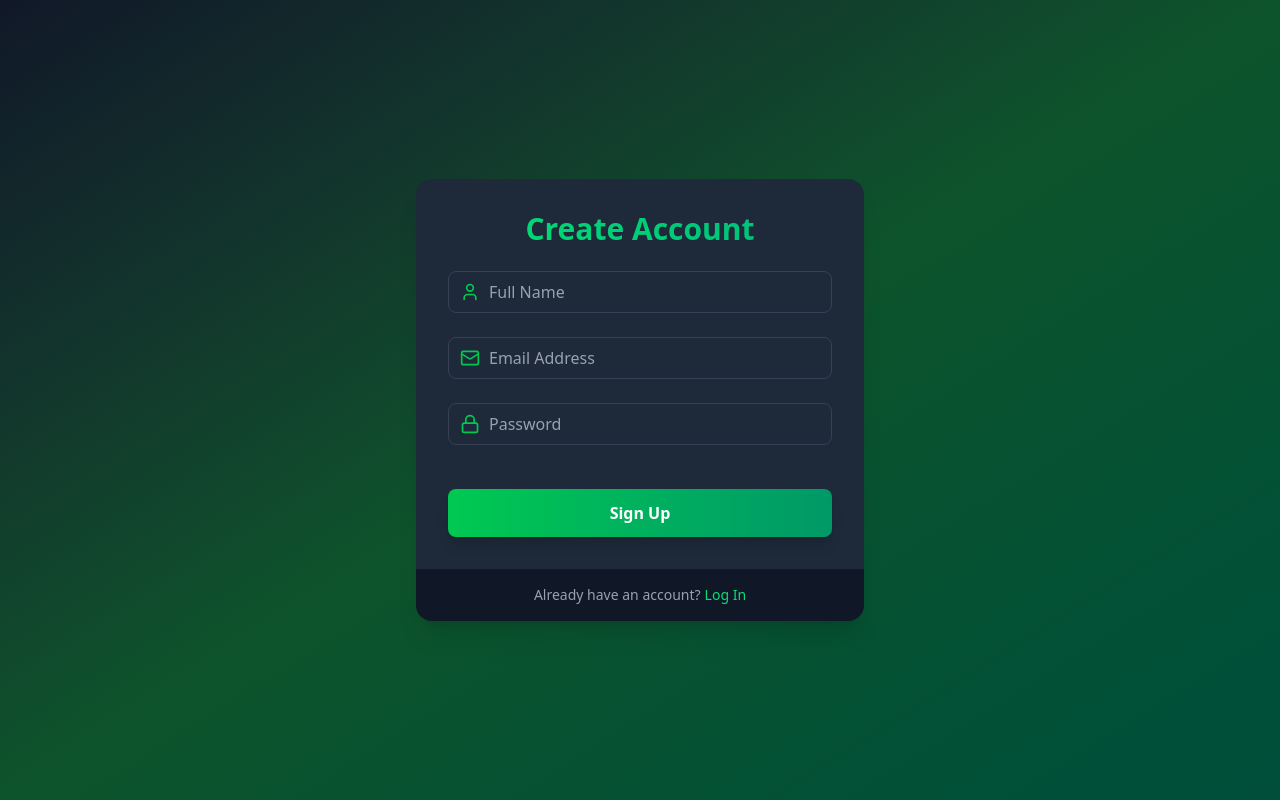
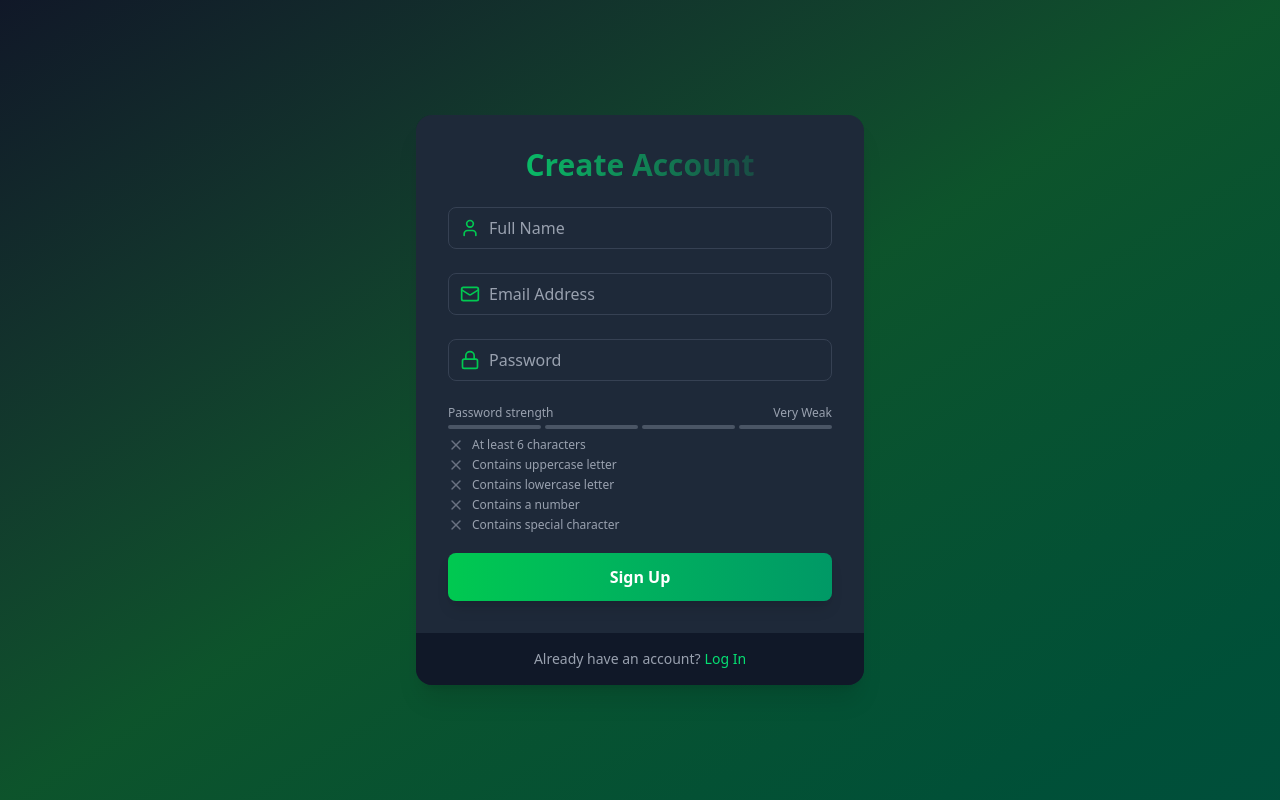
Before and after one commit to newcodesubed/ConnectQ, a React (Vite) app in the folder frontend/: page /signup in a window 1280 px wide. Built offline with nearby package versions, Linux system fonts and the light colour scheme; no server answers.

Commit message:
feat: added password strengthmeter in signup page

```diff
--- a/frontend/src/components/LoadingSpinner.tsx
+++ b/frontend/src/components/LoadingSpinner.tsx
@@ -5,11 +5,22 @@ const LoadingSpinner: FC = () => {
   return (
     <div className="min-h-screen bg-gradient-to-br from-gray-900 via-green-900 to-emerald-900 flex items-center justify-center relative overflow-hidden">
       {/* Simple Loading Spinner */}
-      <motion.div
+      {/* <motion.div
         className="w-16 h-16 border-4 border-t-4 border-t-green-500 border-green-200 rounded-full"
         animate={{ rotate: 360 }}
         transition={{ duration: 1, repeat: Infinity, ease: "linear" }}
-      />
+      /> */}
+      <motion.img
+      src="/logo.png"
+      alt="Loading..."
+      className="w-16 h-16 rounded-full"
+      animate={{ scale: [1, 1.2, 1] }}
+      transition={{
+        duration: 1.5,
+        repeat: Infinity,
+        ease: "easeInOut",
+      }}
+    />
     </div>
   );
 };
--- /dev/null
+++ b/frontend/src/components/PasswordStrength.tsx
@@ -0,0 +1,91 @@
+import { Check, X } from "lucide-react";
+
+interface PasswordCriteriaProps {
+  password: string;
+}
+
+const PasswordCriteria: React.FC<PasswordCriteriaProps> = ({ password }) => {
+  const criteria = [
+    { label: "At least 6 characters", met: password.length >= 6 },
+    { label: "Contains uppercase letter", met: /[A-Z]/.test(password) },
+    { label: "Contains lowercase letter", met: /[a-z]/.test(password) },
+    { label: "Contains a number", met: /\d/.test(password) },
+    { label: "Contains special character", met: /[^A-Za-z0-9]/.test(password) },
+  ];
+
+  return (
+    <div className="mt-2 space-y-1">
+      {criteria.map((item) => (
+        <div key={item.label} className="flex items-center text-xs">
+          {item.met ? (
+            <Check className="size-4 text-green-500 mr-2" />
+          ) : (
+            <X className="size-4 text-gray-500 mr-2" />
+          )}
+          <span className={item.met ? "text-green-500" : "text-gray-400"}>
+            {item.label}
+          </span>
+        </div>
+      ))}
+    </div>
+  );
+};
+
+interface PasswordStrengthMeterProps {
+  password: string;
+}
+
+const PasswordStrengthMeter: React.FC<PasswordStrengthMeterProps> = ({
+  password,
+}) => {
+  const getStrength = (pass: string): number => {
+    let strength = 0;
+    if (pass.length >= 6) strength++;
+    if (/[a-z]/.test(pass) && /[A-Z]/.test(pass)) strength++;
+    if (/\d/.test(pass)) strength++;
+    if (/[^a-zA-Z\d]/.test(pass)) strength++;
+    return strength;
+  };
+
+  const strength = getStrength(password);
+
+  const getColor = (strength: number): string => {
+    if (strength === 0) return "bg-red-500";
+    if (strength === 1) return "bg-red-400";
+    if (strength === 2) return "bg-yellow-500";
+    if (strength === 3) return "bg-yellow-400";
+    return "bg-green-500";
+  };
+
+  const getStrengthText = (strength: number): string => {
+    if (strength === 0) return "Very Weak";
+    if (strength === 1) return "Weak";
+    if (strength === 2) return "Fair";
+    if (strength === 3) return "Good";
+    return "Strong";
+  };
+
+  return (
+    <div className="mt-2">
+      <div className="flex justify-between items-center mb-1">
+        <span className="text-xs text-gray-400">Password strength</span>
+        <span className="text-xs text-gray-400">
+          {getStrengthText(strength)}
+        </span>
+      </div>
+
+      <div className="flex space-x-1">
+        {[...Array(4)].map((_, index) => (
+          <div
+            key={index}
+            className={`h-1 w-1/4 rounded-full transition-colors duration-300
+              ${index < strength ? getColor(strength) : "bg-gray-600"}`}
+          />
+        ))}
+      </div>
+      <PasswordCriteria password={password} />
+    </div>
+  );
+};
+
+export default PasswordStrengthMeter;
--- a/frontend/src/pages/Signup.tsx
+++ b/frontend/src/pages/Signup.tsx
@@ -1,43 +1,10 @@
-// import { useState } from "react";
-// import Input from "../components/Input";
-// import Button from "../components/Button";
-// import { useAuthStore } from "../store/auth.store";
-// import { Link, useNavigate } from "react-router-dom";
-
-// export default function Signup() {
-//   const { signup, loading, error, roleChoice } = useAuthStore();
-//   const navigate = useNavigate();
-//   const [form, setForm] = useState({ name: "", email: "", password: "" });
-
-//   const submit = async (e: React.FormEvent) => {
-//     e.preventDefault();
-//     await signup(form);
-//     // after signup you may want to navigate to verify-email screen
-//     navigate("/verify-email");
-//   };
-
-//   return (
-//     <div className="min-h-screen grid place-items-center">
-//       <form onSubmit={submit} className="w-full max-w-md p-6 bg-white rounded-2xl shadow space-y-2">
-//         <h1 className="text-2xl font-bold">Create account</h1>
-//         <p className="text-sm text-gray-500">Selected role: <span className="font-medium">{roleChoice ?? "none"}</span></p>
-//         <Input label="Name" value={form.name} onChange={(e)=>setForm({...form, name:e.target.value})} required />
-//         <Input label="Email" type="email" value={form.email} onChange={(e)=>setForm({...form, email:e.target.value})} required />
-//         <Input label="Password" type="password" value={form.password} onChange={(e)=>setForm({...form, password:e.target.value})} required />
-//         {error && <p className="text-red-600 text-sm">{error}</p>}
-//         <Button disabled={loading} type="submit">{loading ? "Creating..." : "Sign up"}</Button>
-//         <p className="text-sm">Already have an account? <Link className="text-blue-600" to="/login">Login</Link></p>
-//       </form>
-//     </div>
-//   );
-// }
 import { motion } from "framer-motion";
 import Input from "../components/Input";
 import { User, Mail, Lock, Loader } from "lucide-react";
 import { useState, type FormEvent } from "react";
 import { Link, useNavigate } from "react-router-dom";
-// import PasswordStrengthMeter from "../components/PasswordStrengthMeter";
 import { useAuthStore } from "../store/auth.store";
+import PasswordStrengthMeter from "../components/PasswordStrength";
 
 export default function SignUpPage() {
   const [name, setName] = useState<string>("");
@@ -65,7 +32,7 @@ export default function SignUpPage() {
       className="max-w-md w-full bg-gray-800 bg-opacity-50 backdrop-filter backdrop-blur-xl rounded-2xl shadow-xl"
     >
       <div className="p-8">
-        <h2 className="text-3xl font-bold text-center bg-gradient-to-r from-green-400 to-emerald-500 text-transparent bg-clip-text mb-6">
+        <h2 className="text-3xl font-bold text-center bg-gradient-to-r from-green-400 to-emerald-550 text-transparent bg-clip-text mb-6">
           Create Account
         </h2>
 
@@ -101,7 +68,7 @@ export default function SignUpPage() {
             <p className="text-red-500 font-semibold mt-2">{error}</p>
           )}
 
-          {/* <PasswordStrengthMeter password={password} /> */}
+          <PasswordStrengthMeter password={password} />
 
           <motion.button
             type="submit"
```
Also changed, not shown: frontend/src/pages/RoleSelect.tsx (+0 -69 lines), frontend/src/store/companies.store.ts (added).
